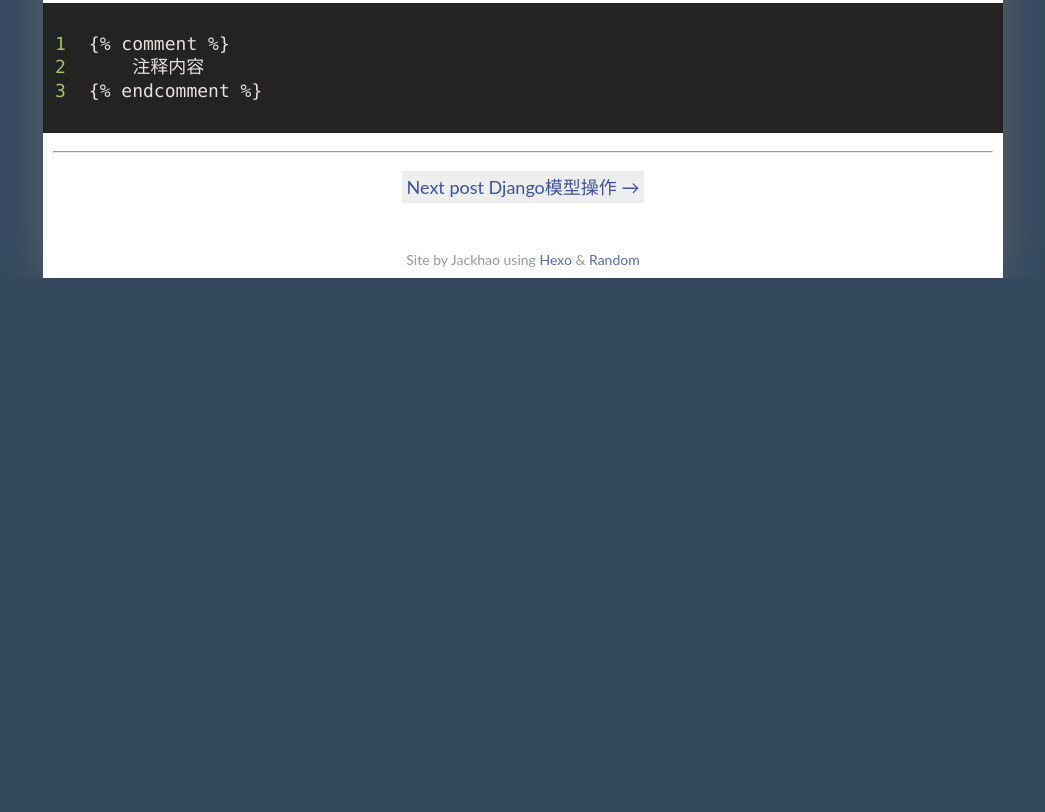
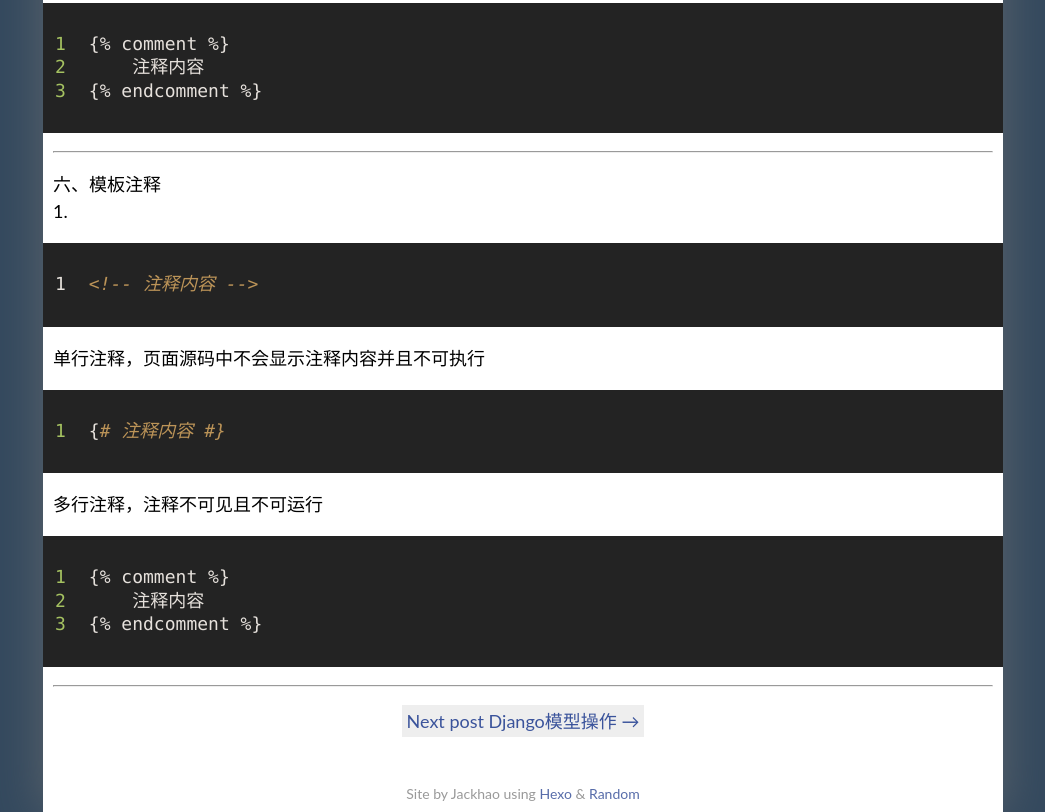
Before and after one commit to iamluyunhao/iamluyunhao.github.io, a plain HTML site: page 2018/11/29/day4-Django/index.html in a window 1280 px wide. Shown: the part 8319-9131 px from the top of the page, without its empty margins (117-1162 px from the left). Before the commit the page ends 8597 px from the top, so only its background shows below. Drawn offline with Linux system fonts and the light colour scheme.

Commit message:
Site updated: 2018-11-29 18:59:25

```diff
--- a/2018/11/29/day4-Django/index.html
+++ b/2018/11/29/day4-Django/index.html
@@ -149,6 +149,10 @@
 <p>6.block模板挖坑<br><figure class="highlight python"><table><tr><td class="gutter"><pre><span class="line">1</span><br><span class="line">2</span><br><span class="line">3</span><br></pre></td><td class="code"><pre><span class="line">&#123;% block 关键字 %&#125;</span><br><span class="line"></span><br><span class="line">&#123;% endblock %&#125;</span><br></pre></td></tr></table></figure></p>
 <p>7.load static加载静态文件<br><figure class="highlight python"><table><tr><td class="gutter"><pre><span class="line">1</span><br></pre></td><td class="code"><pre><span class="line">&#123;% load static %&#125;</span><br></pre></td></tr></table></figure></p>
 <p>8.comment注释<br>多行注释，注释不可见且不可运行<br><figure class="highlight python"><table><tr><td class="gutter"><pre><span class="line">1</span><br><span class="line">2</span><br><span class="line">3</span><br></pre></td><td class="code"><pre><span class="line">&#123;% comment %&#125;</span><br><span class="line">    注释内容</span><br><span class="line">&#123;% endcomment %&#125;</span><br></pre></td></tr></table></figure></p>
+<hr>
+<p>六、模板注释<br>1.<!-- --><br><figure class="highlight"><table><tr><td class="gutter"><pre><span class="line">1</span><br></pre></td><td class="code"><pre><span class="line">&lt;!-- 注释内容 --&gt;</span><br></pre></td></tr></table></figure></p>
+<p>单行注释，页面源码中不会显示注释内容并且不可执行<br><figure class="highlight python"><table><tr><td class="gutter"><pre><span class="line">1</span><br></pre></td><td class="code"><pre><span class="line">&#123;<span class="comment"># 注释内容 #&#125;</span></span><br></pre></td></tr></table></figure></p>
+<p>多行注释，注释不可见且不可运行<br><figure class="highlight python"><table><tr><td class="gutter"><pre><span class="line">1</span><br><span class="line">2</span><br><span class="line">3</span><br></pre></td><td class="code"><pre><span class="line">&#123;% comment %&#125;</span><br><span class="line">    注释内容</span><br><span class="line">&#123;% endcomment %&#125;</span><br></pre></td></tr></table></figure></p>
 <hr>
 
   </article>
```
